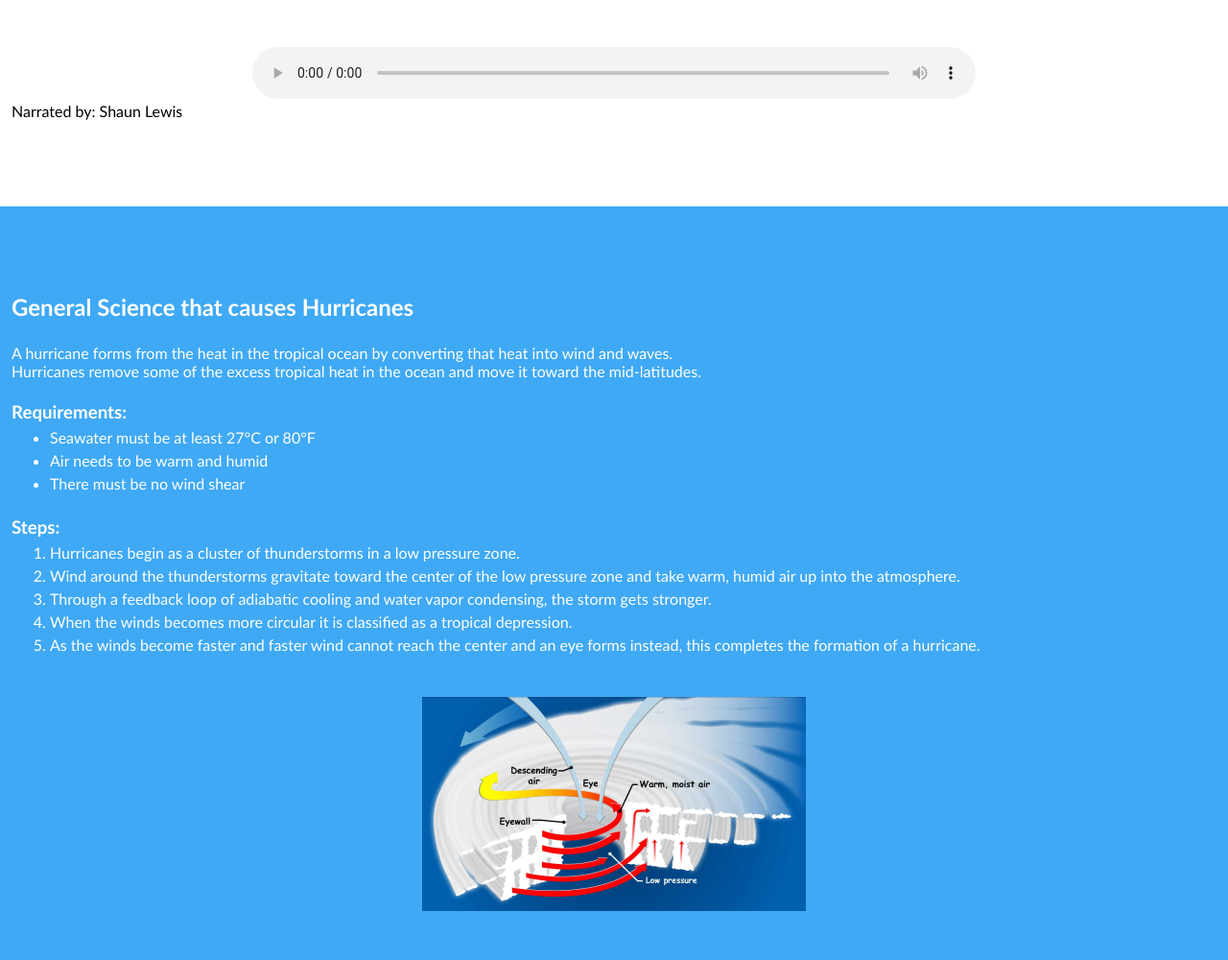
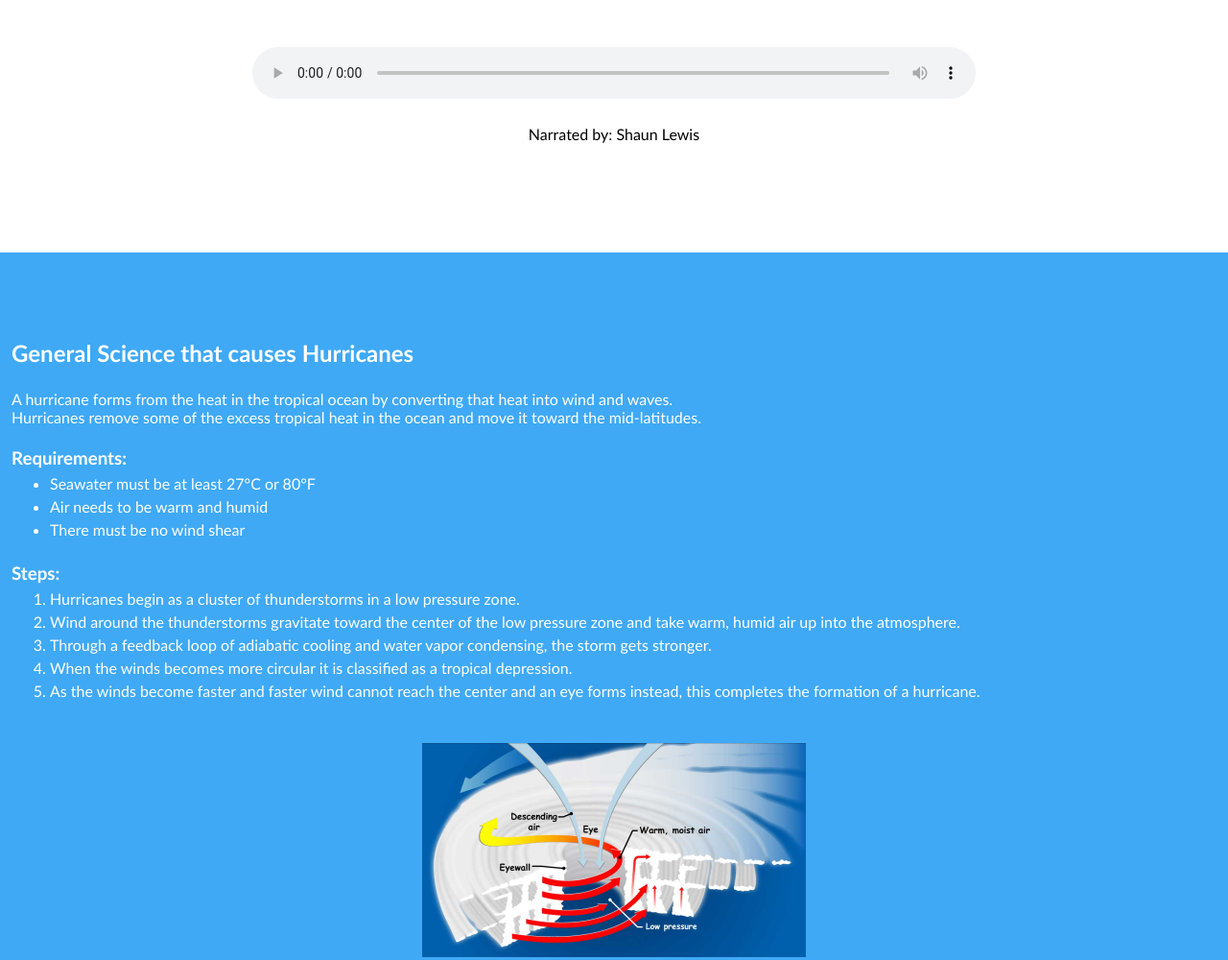
Before and after one commit to ejasso112/hurricane-maria, a plain HTML site: page index.html in a window 1280 px wide. Shown: the part 1023-2023 px from the top of the page at 96% size. Drawn offline with nearby package versions, Linux system fonts and the light colour scheme.

Commit message:
Update main.css

```diff
--- a/css/main.css
+++ b/css/main.css
@@ -47,6 +47,11 @@ ol {
     text-align: center;
 }
 
+.by {
+    padding: 24px;
+    width: 100%;
+    text-align: center;
+}
 /***************************
 Header
 ***************************/
```
